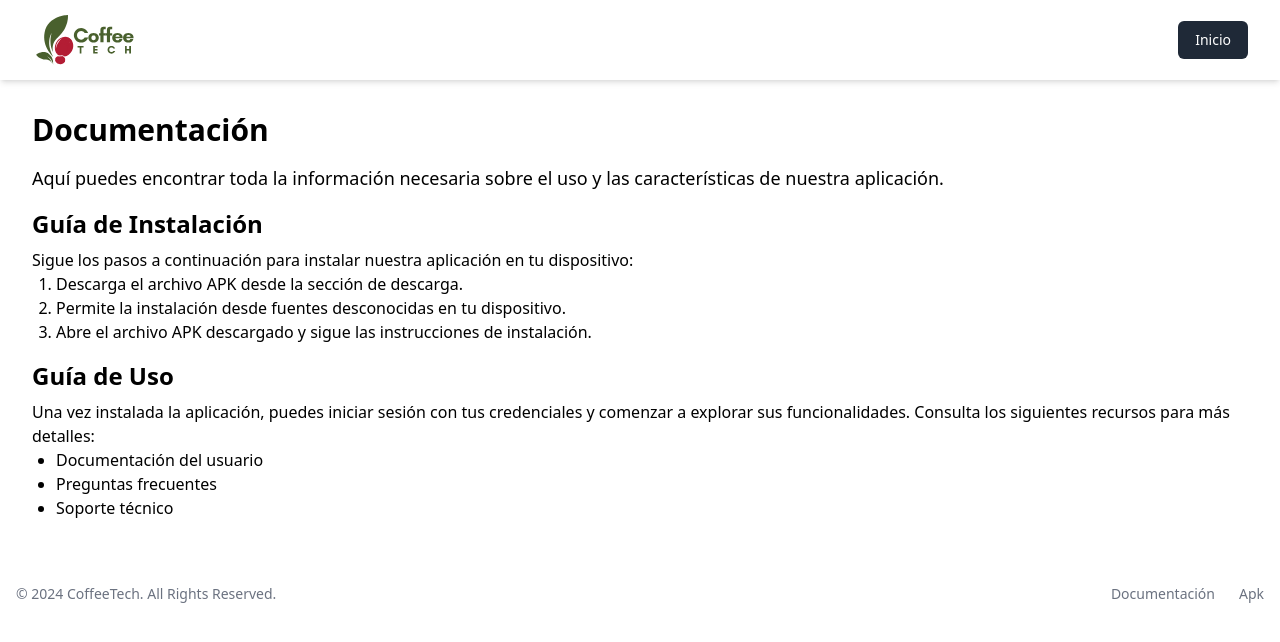
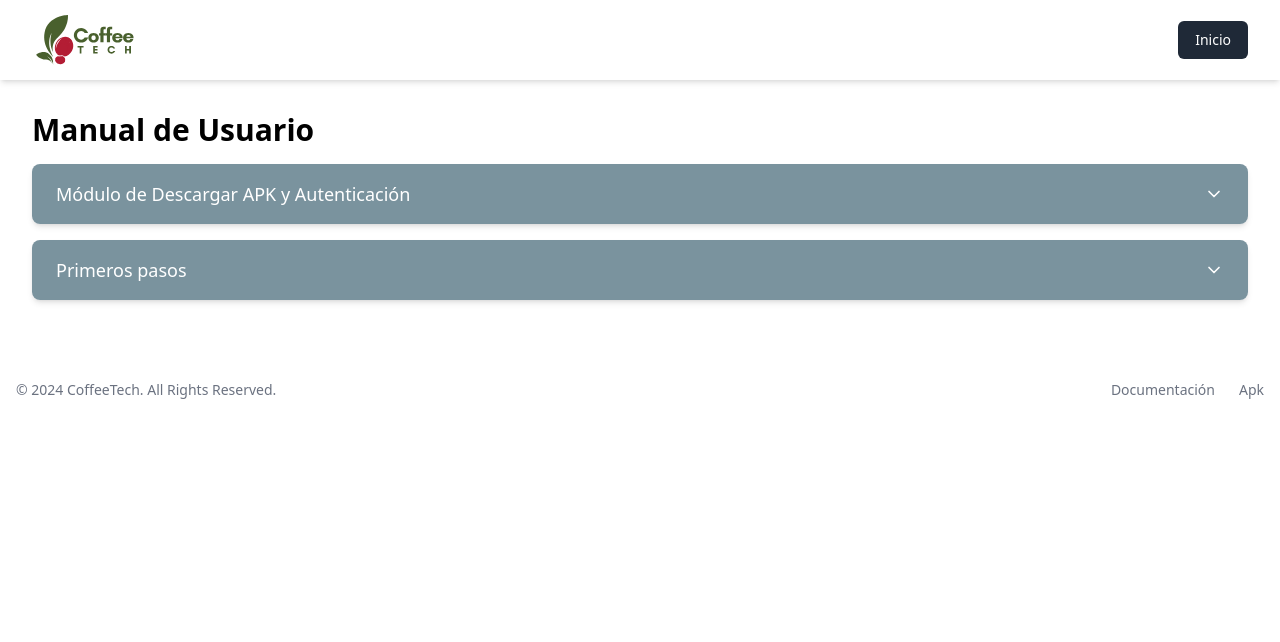
Before and after one commit to PacoValen/CoffeeTechWebApp, a React (Vite) app: page /documentation in a window 1280 px wide. Shown: the top 642 px of the page. Built offline with nearby package versions, Linux system fonts and the light colour scheme.

Commit message:
ADD: secciones en la documentación

```diff
--- a/src/sections/Documentation.tsx
+++ b/src/sections/Documentation.tsx
@@ -1,36 +1,19 @@
-import Footer2 from '../common/Footer2';
-import Nav2 from '../common/Nav2';
+import Footer2 from "../common/Footer2";
+import Nav2 from "../common/Nav2";
+import { Autenticacion } from "../sectionsUsers/Autenticacion";
+import { GettingStartedSection } from "../sectionsUsers/GettingStartedSection";
+
 
 const Documentacion = () => {
   return (
     <>
       <Nav2 />
       <div className="p-8">
-      <h1 className="text-3xl font-bold mb-4">Documentación</h1>
-      <p className="text-lg mb-4">
-        Aquí puedes encontrar toda la información necesaria sobre el uso y las características de nuestra aplicación.
-      </p>
-      <h2 className="text-2xl font-semibold mb-2">Guía de Instalación</h2>
-      <p className="mb-4">
-        Sigue los pasos a continuación para instalar nuestra aplicación en tu dispositivo:
-        <ol className="list-decimal pl-6">
-          <li>Descarga el archivo APK desde la sección de descarga.</li>
-          <li>Permite la instalación desde fuentes desconocidas en tu dispositivo.</li>
-          <li>Abre el archivo APK descargado y sigue las instrucciones de instalación.</li>
-        </ol>
-      </p>
-      <h2 className="text-2xl font-semibold mb-2">Guía de Uso</h2>
-      <p>
-        Una vez instalada la aplicación, puedes iniciar sesión con tus credenciales y comenzar a explorar sus funcionalidades.
-        Consulta los siguientes recursos para más detalles:
-        <ul className="list-disc pl-6">
-          <li>Documentación del usuario</li>
-          <li>Preguntas frecuentes</li>
-          <li>Soporte técnico</li>
-        </ul>
-      </p>
-    </div>
-    <Footer2 />
+        <h1 className="text-3xl font-bold mb-4">Manual de Usuario</h1>
+        <Autenticacion />
+        <GettingStartedSection />
+      </div>
+      <Footer2 />
     </>
   );
 };
--- /dev/null
+++ b/src/sectionsUsers/Autenticacion.tsx
@@ -0,0 +1,36 @@
+import { Section } from "./Section";
+
+const autenticacion = [
+  {
+    title: " Descarga del APK",
+    content: "Coffee Tech es una aplicación diseñada para..."
+  },
+  {
+    title: "Activar permisos de instalación",
+    content: "Los principales beneficios incluyen..."
+  },
+  {
+    title: "Instalación del APK",
+    content: "Coffee Tech es una aplicación diseñada para..."
+  },
+  {
+    title: "Confirmar permisos",
+    content: "Los principales beneficios incluyen..."
+  },
+  {
+    title: "Registro de Usuario",
+    content: "Coffee Tech es una aplicación diseñada para..."
+  },
+  {
+    title: "Iniciar Sesión",
+    content: "Los principales beneficios incluyen..."
+  },
+  {
+    title: "Recuperación de Contraseña",
+    content: "Los principales beneficios incluyen..."
+  }
+];
+
+export const Autenticacion = () => (
+  <Section title=" Módulo de Descargar APK y Autenticación" subsections={autenticacion} />
+);
--- /dev/null
+++ b/src/sectionsUsers/GettingStartedSection.tsx
@@ -0,0 +1,16 @@
+import { Section } from "./Section";
+
+const gettingStartedSubsections = [
+  {
+    title: "Instalación de la aplicación",
+    content: "Para instalar Coffee Tech, sigue estos pasos..."
+  },
+  {
+    title: "Configuración inicial",
+    content: "Una vez instalada, deberás configurar tu cuenta..."
+  }
+];
+
+export const GettingStartedSection = () => (
+  <Section title="Primeros pasos" subsections={gettingStartedSubsections} />
+);
--- /dev/null
+++ b/src/sectionsUsers/Section.tsx
@@ -0,0 +1,61 @@
+import { useState } from "react";
+import { ChevronDown, ChevronUp } from "lucide-react";
+
+interface Subsection {
+  title: string;
+  content: JSX.Element | string;
+}
+
+interface SectionProps {
+  title: string;
+  subsections: Subsection[];
+}
+
+export const Section = ({ title, subsections }: SectionProps) => {
+  const [isOpen, setIsOpen] = useState(false);
+  const [openSubsections, setOpenSubsections] = useState<number[]>([]);
+
+  const toggleSection = () => setIsOpen(!isOpen);
+
+  const toggleSubsection = (index: number) => {
+    setOpenSubsections((prev) =>
+      prev.includes(index) ? prev.filter((i) => i !== index) : [...prev, index]
+    );
+  };
+
+  return (
+    <div className="mb-4 rounded-lg overflow-hidden shadow-md">
+      <button
+        className="flex justify-between items-center w-full py-4 px-6 text-left focus:outline-none bg-[#7A939E] hover:bg-[#6A8290] transition-colors duration-200"
+        onClick={toggleSection}
+      >
+        <span className="text-lg font-medium text-white">{title}</span>
+        {isOpen ? <ChevronUp className="h-5 w-5 text-white" /> : <ChevronDown className="h-5 w-5 text-white" />}
+      </button>
+      {isOpen && (
+        <div className="bg-white">
+          {subsections.map((subsection, index) => (
+            <div key={index} className="border-t border-gray-200">
+              <button
+                className="flex justify-between items-center w-full py-3 px-6 text-left focus:outline-none hover:bg-gray-50 transition-colors duration-200"
+                onClick={() => toggleSubsection(index)}
+              >
+                <span className="text-md font-medium text-gray-700">{subsection.title}</span>
+                {openSubsections.includes(index) ? (
+                  <ChevronUp className="h-4 w-4 text-gray-500" />
+                ) : (
+                  <ChevronDown className="h-4 w-4 text-gray-500" />
+                )}
+              </button>
+              {openSubsections.includes(index) && (
+                <div className="px-6 py-3 bg-gray-50">
+                  <p className="text-gray-600">{subsection.content}</p>
+                </div>
+              )}
+            </div>
+          ))}
+        </div>
+      )}
+    </div>
+  );
+};
```
